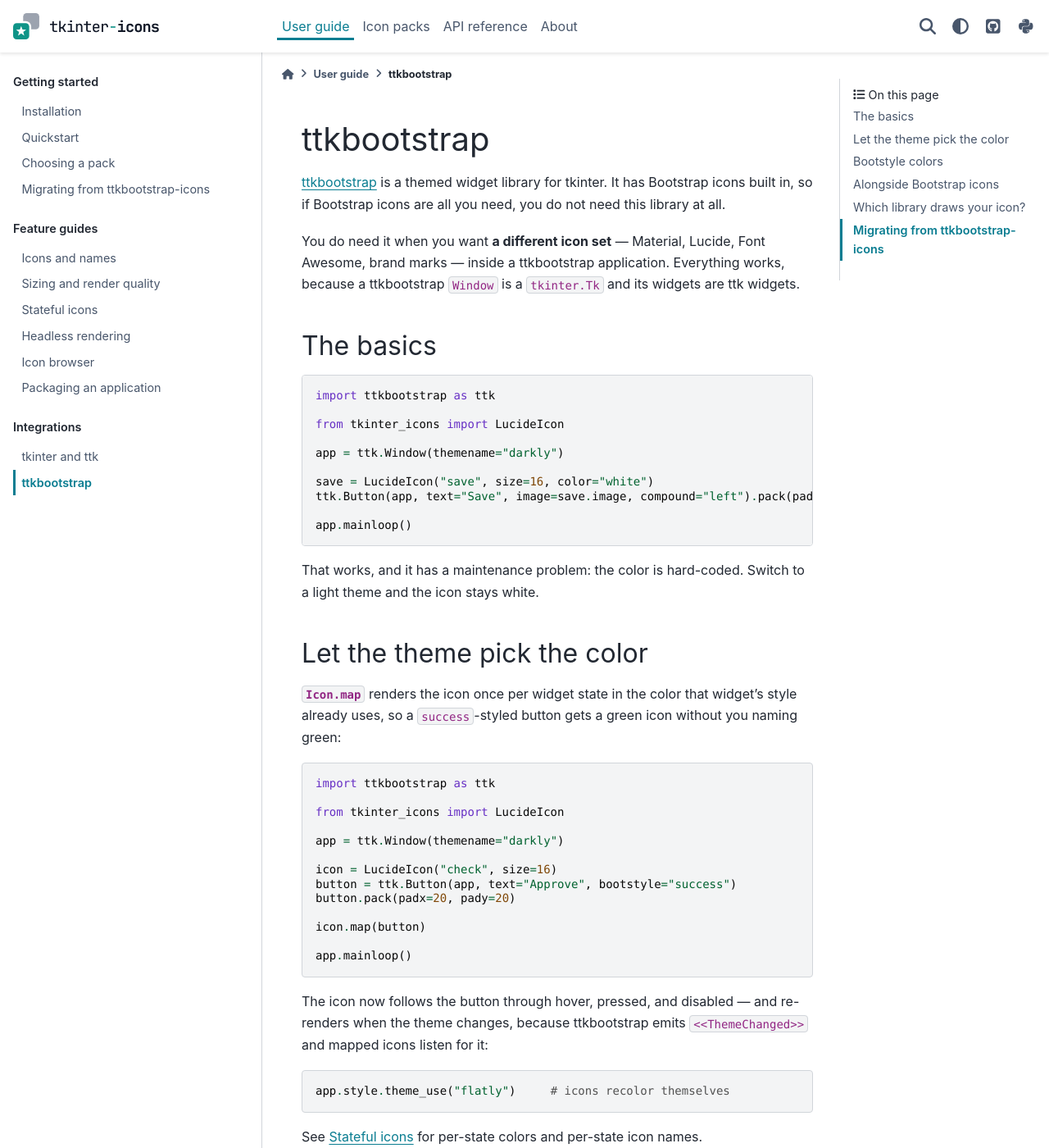
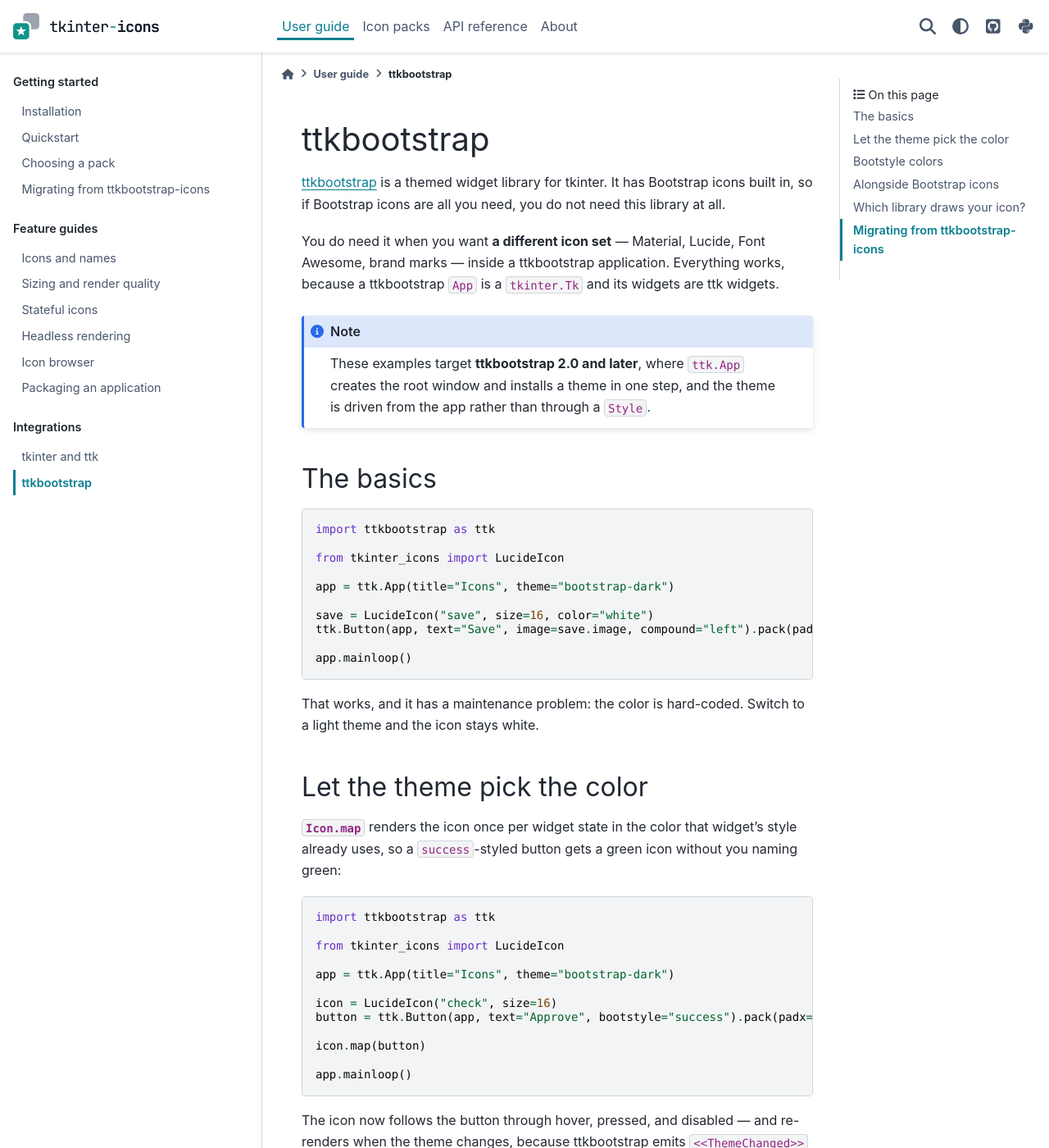
Before and after one commit to israel-dryer/ttkbootstrap-icons, a Sphinx documentation site: the page built from docs/integrations/ttkbootstrap.rst, in a window 1280 px wide and 1400 px high. Shown: the whole window at 82% size. Built offline with Sphinx 7.4.7 and the PyData theme 0.15.4, drawn with Linux system fonts in a browser that asks for light colours; pages that are not in the unit, such as notebooks, are missing from menus; some of the changed text lies outside the part shown.

Commit message:
Teach the ttkbootstrap 2.0 API in the integration examples
The page was written against pre-2.0 ttkbootstrap: `ttk.Window(themename="darkly")` to create the app, `app.style.theme_use("flatly")` to switch, and pre-2.0 theme names throughout. None of it is broken — 2.x still accepts the old spellings — but a page whose job is to show how to use this library inside ttkbootstrap should not be teaching an idiom that project has moved off.

What changed, verified against ttkbootstrap 2.1.1 rather than inferred: `ttk.App(title=..., theme="bootstrap-dark")` creates the root and installs a theme in one step; `app.theme_use(...)` and `app.toggle_theme()` drive the theme from the app instead of through a `Style`; theme names are `bootstrap-light` / `bootstrap-dark` rather than `darkly` / `flatly`; and `pack()` returns the widget, so the Approve button constructs and places in one expression. `app.style.colors` is unchanged and the Bootstyle colors section keeps working as written.

Two things checked rather than assumed. `Icon.map` still does what the page claims: it derives `bd91cdcd70a1.success.TButton` from the widget's `success.TButton`, populates the state-to-image map, and re-renders when the theme changes — ttkbootstrap 2.1.1 still emits `<<ThemeChanged>>`, which is what mapped icons listen for. And the brand-mark example now reads its color from `app.style.colors.fg` instead of hard-coding white, which the same page criticises two sections earlier.

Every example on the page was run verbatim against 2.1.1 in a throwaway environment, so `.venv-home` is untouched.

Co-Authored-By: Claude Opus 5 (1M context) <noreply@anthropic.com>

```diff
--- a/docs/integrations/ttkbootstrap.rst
+++ b/docs/integrations/ttkbootstrap.rst
@@ -3,7 +3,11 @@ ttkbootstrap
 
 `ttkbootstrap <https://github.com/israel-dryer/ttkbootstrap>`_ is a themed widget library for tkinter. It has Bootstrap icons built in, so if Bootstrap icons are all you need, you do not need this library at all.
 
-You do need it when you want **a different icon set** — Material, Lucide, Font Awesome, brand marks — inside a ttkbootstrap application. Everything works, because a ttkbootstrap ``Window`` is a ``tkinter.Tk`` and its widgets are ttk widgets.
+You do need it when you want **a different icon set** — Material, Lucide, Font Awesome, brand marks — inside a ttkbootstrap application. Everything works, because a ttkbootstrap ``App`` is a ``tkinter.Tk`` and its widgets are ttk widgets.
+
+.. note::
+
+   These examples target **ttkbootstrap 2.0 and later**, where ``ttk.App`` creates the root window and installs a theme in one step, and the theme is driven from the app rather than through a ``Style``.
 
 The basics
 ----------
@@ -14,7 +18,7 @@ The basics
 
    from tkinter_icons import LucideIcon
 
-   app = ttk.Window(themename="darkly")
+   app = ttk.App(title="Icons", theme="bootstrap-dark")
 
    save = LucideIcon("save", size=16, color="white")
    ttk.Button(app, text="Save", image=save.image, compound="left").pack(padx=20, pady=20)
@@ -34,11 +38,10 @@ Let the theme pick the color
 
    from tkinter_icons import LucideIcon
 
-   app = ttk.Window(themename="darkly")
+   app = ttk.App(title="Icons", theme="bootstrap-dark")
 
    icon = LucideIcon("check", size=16)
-   button = ttk.Button(app, text="Approve", bootstyle="success")
-   button.pack(padx=20, pady=20)
+   button = ttk.Button(app, text="Approve", bootstyle="success").pack(padx=20, pady=20)
 
    icon.map(button)
 
@@ -48,7 +51,8 @@ The icon now follows the button through hover, pressed, and disabled — and re-
 
 .. code-block:: python
 
-   app.style.theme_use("flatly")     # icons recolor themselves
+   app.theme_use("bootstrap-light")   # icons recolor themselves
+   app.toggle_theme()                 # or just flip light/dark
 
 See :doc:`../user-guide/stateful-icons` for per-state colors and per-state icon names.
 
@@ -82,7 +86,7 @@ A common reason to mix: Bootstrap for interface chrome, ``[simple]`` for brand m
 
    from tkinter_icons import SimpleIcon
 
-   github = SimpleIcon("github", size=16, color="white")
+   github = SimpleIcon("github", size=16, color=app.style.colors.fg)
    ttk.Button(app, text="Sign in with GitHub", image=github.image, compound="left").pack()
 
 Which library draws your icon?
```
